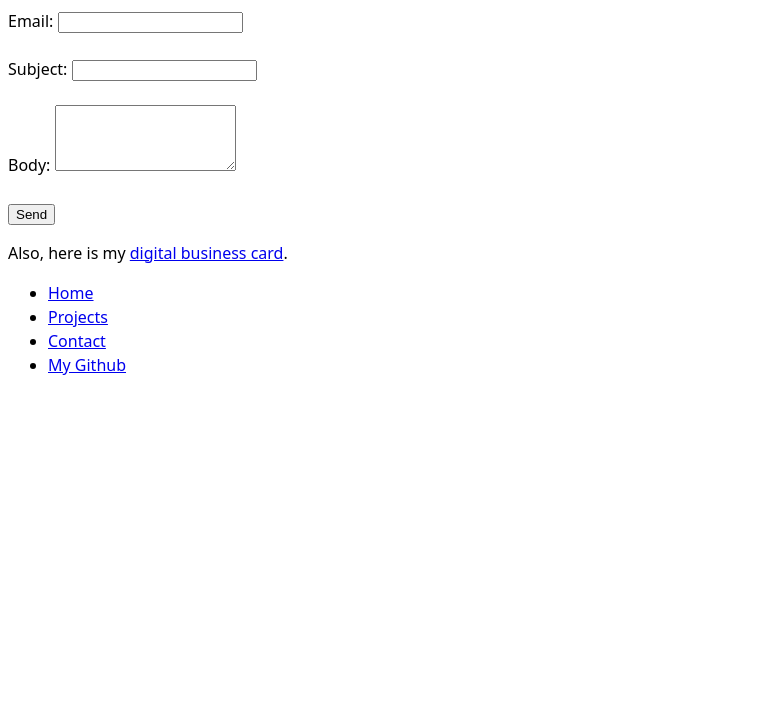
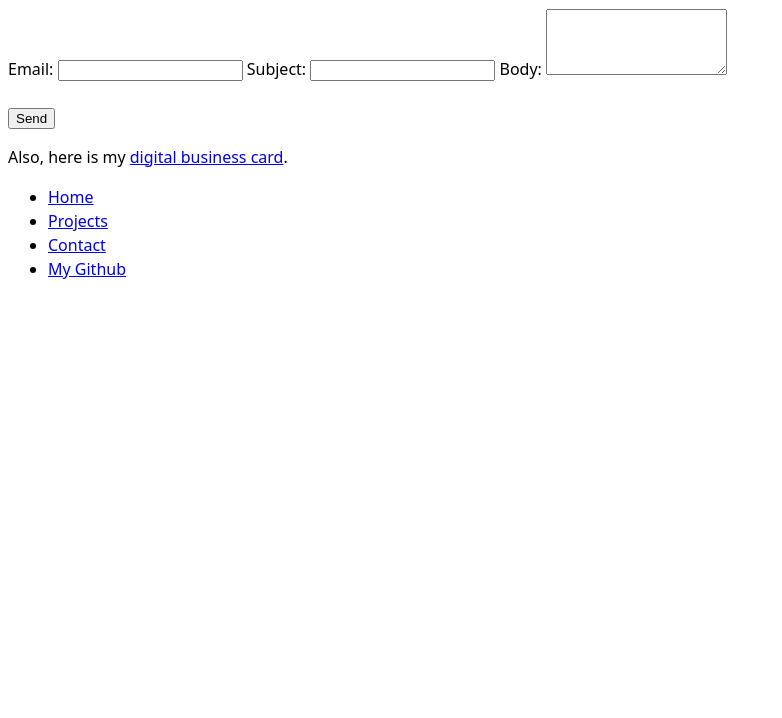
Before and after one commit to deerings/portfolio, a plain HTML site: page contact/index.html in a window 1280 px wide. Shown: the part 82-800 px from the top of the page, without its empty margins (0-782 px from the left). Drawn offline with Linux system fonts and the light colour scheme.

Commit message:
Formatting changes to form

```diff
--- a/contact/index.html
+++ b/contact/index.html
@@ -11,10 +11,10 @@
 
 <form id="contactForm">
     <label for="email">Email:</label>
-    <input type="email" id="email" name="email" required><br><br>
+    <input type="email" id="email" name="email" required>
 
     <label for="subject">Subject:</label>
-    <input type="text" id="subject" name="subject"><br><br>
+    <input type="text" id="subject" name="subject">
 
     <label for="body">Body:</label>
     <textarea id="body" name="body" rows="4" required></textarea><br><br>
```
